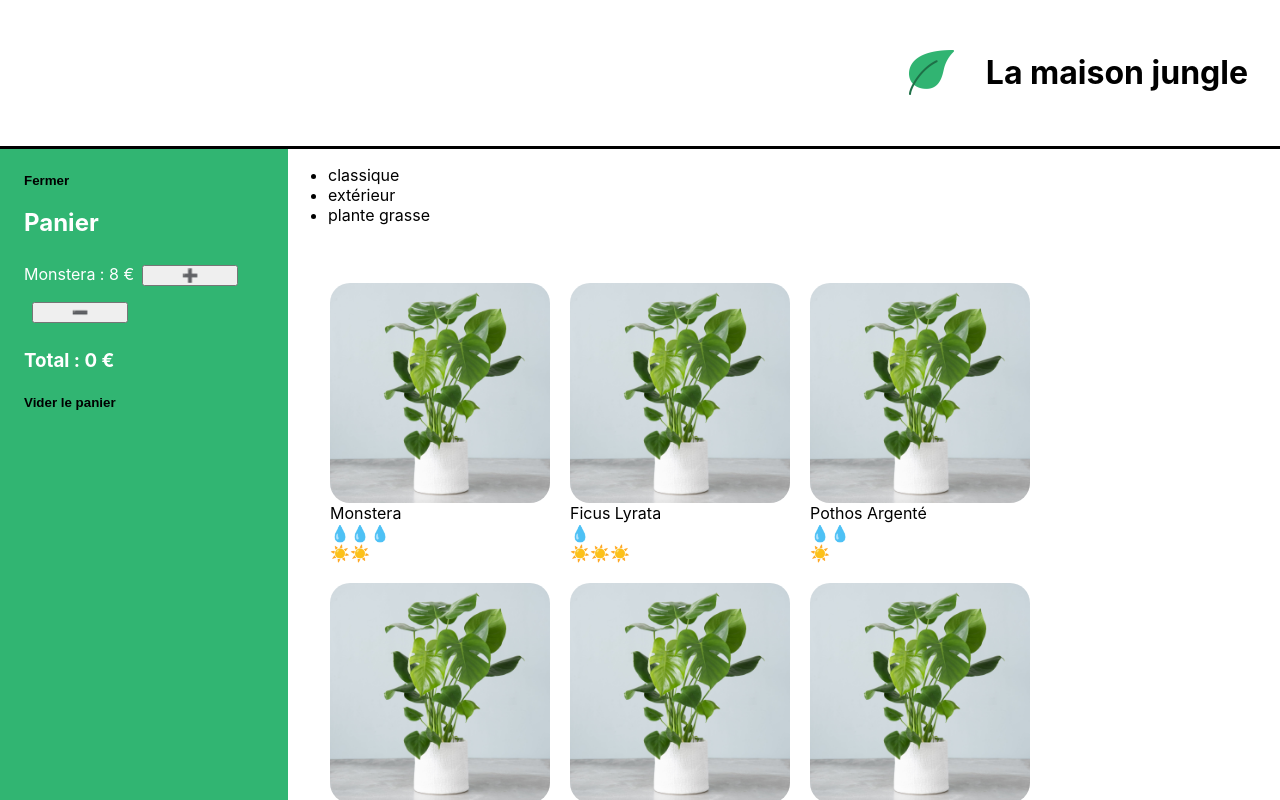
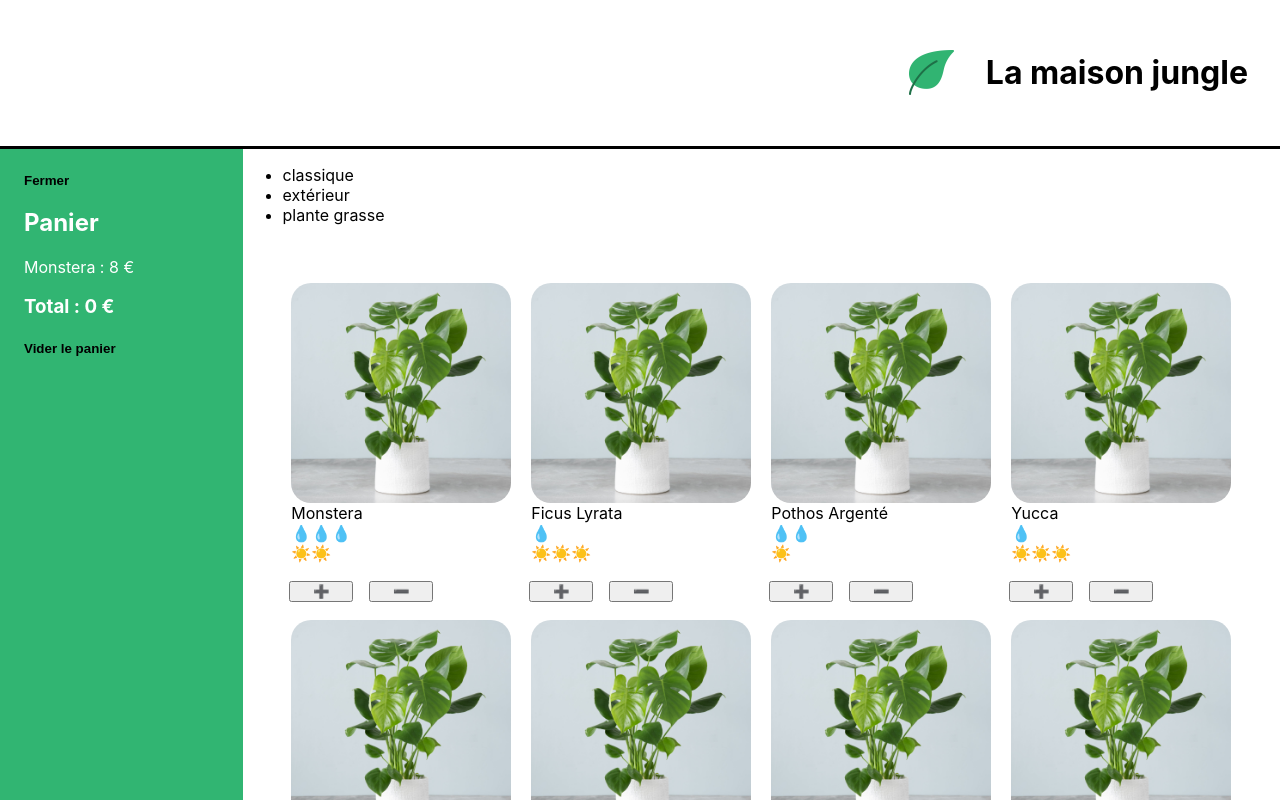
Before and after one commit to Gadln/JunglePage, a React (Create React App) app in the folder la-maison-jungle/: page / in a window 1280 px wide. Shown: the top 800 px of the page. Built offline with nearby package versions, Linux system fonts and the light colour scheme.

Commit message:
Update cart

```diff
--- a/la-maison-jungle/src/components/App.js
+++ b/la-maison-jungle/src/components/App.js
@@ -5,17 +5,22 @@
 import Footer from './Footer';
 import Cart from './cart';
 import '../styles/App.css';
+import { useState } from 'react'
 
 function App() {
+	const [cart, updateCart] = useState([])
+
   return (<React.Fragment>
    <Banner>
 			<img src={logo} alt='La maison jungle' className='lmj-logo' />
 			<h1 className='lmj-title'>La maison jungle</h1>
 			</Banner>
+
 			<div className='lmj-layout-inner'>
-				<Cart />
-				<ShoppingList />
+				<Cart cart={cart} updateCart={updateCart} />
+				<ShoppingList cart={cart} updateCart={updateCart} />
 			</div>
+
 			<Footer />
    </React.Fragment>
   );
--- a/la-maison-jungle/src/components/ShoppingList.js
+++ b/la-maison-jungle/src/components/ShoppingList.js
@@ -2,7 +2,8 @@
 import PlantItem from './Plantitem'
 import '../styles/ShoppingList.css'
 
-function ShoppingList() {
+
+function ShoppingList({ cart, updateCart }) {
 	const categories = plantList.reduce(
 		(acc, plant) =>
 			acc.includes(plant.category) ? acc : acc.concat(plant.category),
@@ -10,7 +11,7 @@
 	)
 
 	return (
-		<div>
+		<div className='lmj-shopping-list'>
 			<ul>
 				{categories.map((cat) => (
 					<li key={cat}>{cat}</li>
@@ -18,13 +19,11 @@
 			</ul>
 			<ul className='lmj-plant-list'>
 				{plantList.map(({ id, cover, name, water, light }) => (
-					<PlantItem
-						key={id}
-						cover={cover}
-						name={name}
-						water={water}
-						light={light}
-					/>
+					<div key={id}>
+						<PlantItem cover={cover} name={name} water={water} light={light}/>
+						<button className='lmj-cart-add-button' onClick={() => updateCart(cart + 1)}>➕</button>
+						<button className='lmj-cart-add-button' onClick={() => updateCart(cart - 1)}>➖</button>
+					</div>
 				))}
 			</ul>
 		</div>
--- a/la-maison-jungle/src/components/cart.js
+++ b/la-maison-jungle/src/components/cart.js
@@ -1,11 +1,11 @@
 import '../styles/Cart.css'
 import { useState } from 'react'
 
-function Cart() {
+function Cart( { cart, updateCart }) {
     const monsteraPrice = 8
     /*const ivyPrice = 10
-    const flowerPrice = 15*/
-    const [cart, updateCart]= useState(0)
+    const flowerPrice = 15
+    const [cart, updateCart]= useState(0)*/
 
     const [isOpen, setIsOpen]= useState(true)
 
@@ -13,21 +13,10 @@
       <div className='lmj-cart'>
         <button className='lmj-cart-toggle-button' onClick={()=> setIsOpen(false)}>Fermer</button>
         <h2>Panier</h2>
-           {/*<ul>
-            <li>Monstera :{ monsteraPrice } euros</li>
-            <li>Lierre :{ ivyPrice } euros</li>
-            <li>Bouquet de fleurs :{ flowerPrice } euros</li>
-          </ul>
-          Total: {monsteraPrice + ivyPrice + flowerPrice } euros*/}
 
         <div>
           Monstera : {monsteraPrice} €
-          <button className='lmj-cart-add-button' onClick={()=> updateCart(cart + 1)}>
-            ➕
-          </button>
-          <button className='lmj-cart-add-button' onClick={()=> updateCart(cart - 1)}>
-            ➖
-          </button>
+
         </div>
         <h3>
           Total : {monsteraPrice * cart} €
--- a/la-maison-jungle/src/styles/Cart.css
+++ b/la-maison-jungle/src/styles/Cart.css
@@ -11,7 +11,7 @@
 .lmj-cart-add-button {
 	margin-left: 32px;
 	cursor: pointer;
-  width: 6rem;
+  width: 4rem;
 	margin: .5rem;
 }
 
--- a/la-maison-jungle/src/styles/ShoppingList.css
+++ b/la-maison-jungle/src/styles/ShoppingList.css
@@ -1,7 +1,11 @@
+.lmj-shopping-list {
+	width: 100%;
+}
+
 .lmj-plant-list {
 	list-style-type: none;
 	padding: 32px;
 	display: flex;
 	flex-wrap: wrap;
-	max-width: 800px;
+	justify-content: center;
 }
```
